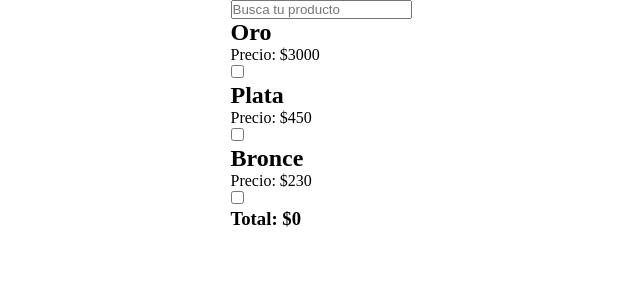
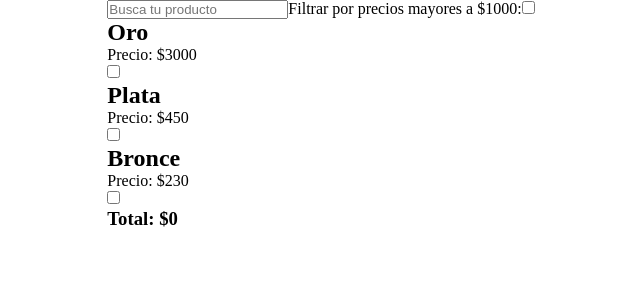
Before and after one commit to matiasgimenezagustin/UTN-ComisionNocturna-Junio, a React (Vite) app in the folder clase 19/React clases/: page / in a window 1280 px wide. Shown: the top 300 px of the page, without its empty margins (319-959 px from the left). Built offline with nearby package versions, Linux system fonts and the light colour scheme.

Commit message:
clase 22

```diff
--- a/clase 19/React clases/src/Components/ListaCartonesLoteria.jsx
+++ b/clase 19/React clases/src/Components/ListaCartonesLoteria.jsx
@@ -1,4 +1,4 @@
-import { useState } from 'react'
+import { useEffect, useState } from 'react'
 
 const ListaCartonesLoteria = () => {
 
@@ -22,7 +22,8 @@ const ListaCartonesLoteria = () => {
 
     const [cartonesSeleccionados, setCartonesSeleccionados] = useState([])
     const [searchString, setSearchString] =useState('')
-    const [listaProductos, setListaCartones] = useState(cartonesLoteria)
+    const [productosCaros, setProductosCaros] =  useState(false)
+    const [listaProductos, setListaProductos] = useState(cartonesLoteria)
 
     const handleSelectCarton = ( id) =>{
 
@@ -50,12 +51,27 @@ const ListaCartonesLoteria = () => {
         setSearchString(evento.target.value)
 
     }
+    const handleCheckProductosCaros = () =>{
+        setProductosCaros(!productosCaros)
+    }
+
+    useEffect(()=>{
+        if(productosCaros){
+            setListaProductos(listaProductos.filter(producto => producto.precio >= 1000))
+        }
+        else{
+            setListaProductos(cartonesLoteria)
+        }
+
+    }, [productosCaros])
 
     console.log(cartonesSeleccionados)
     return (
         <div>
             <div>
                 <input type="text" placeholder='Busca tu producto' value={searchString} onChange={handleFilterProducto} />
+                <label htmlFor="">Filtrar por precios mayores a $1000:</label>
+                <input type='checkbox' checked={productosCaros} onChange={handleCheckProductosCaros} />
             </div>
             {
                 listaProductos.filter(
```
